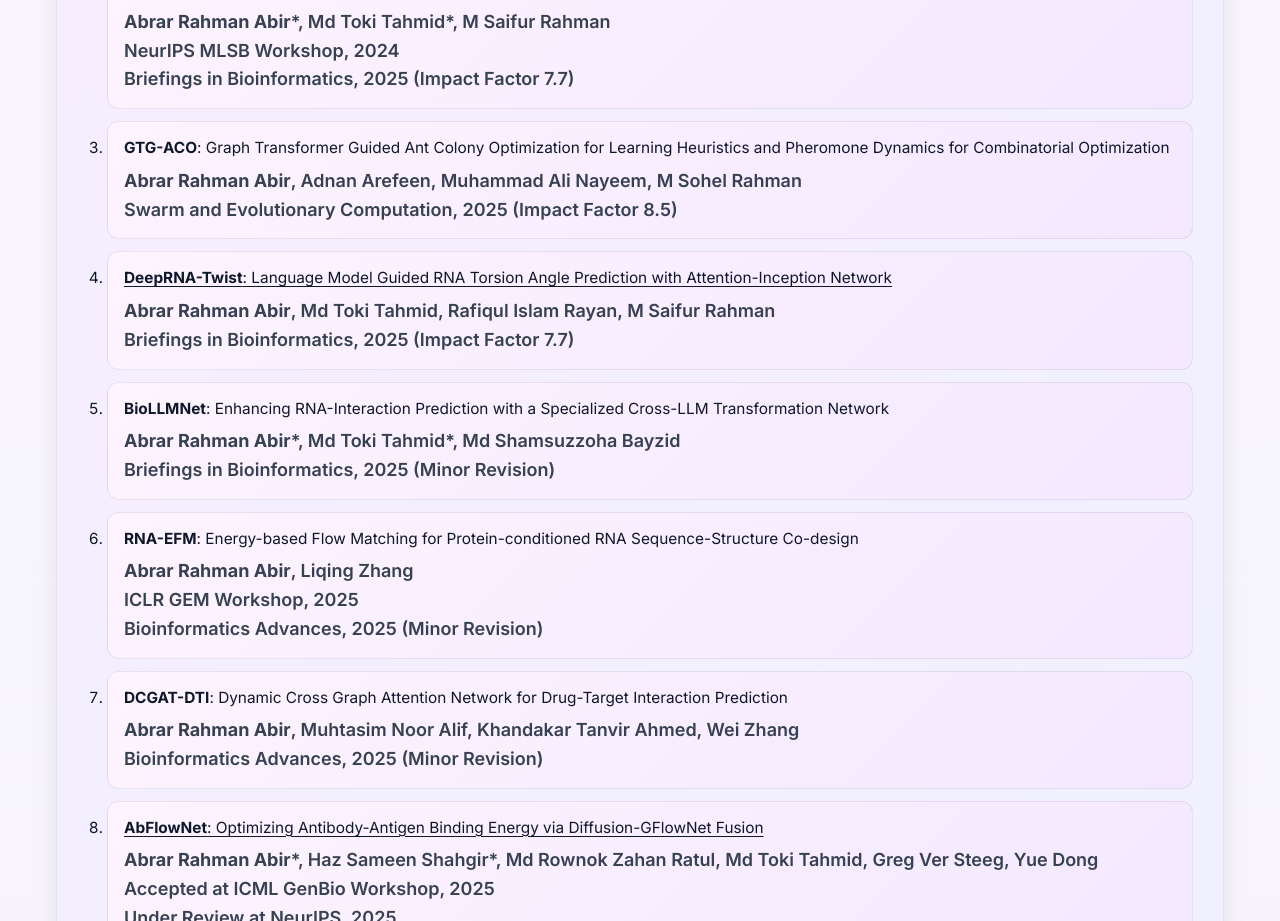
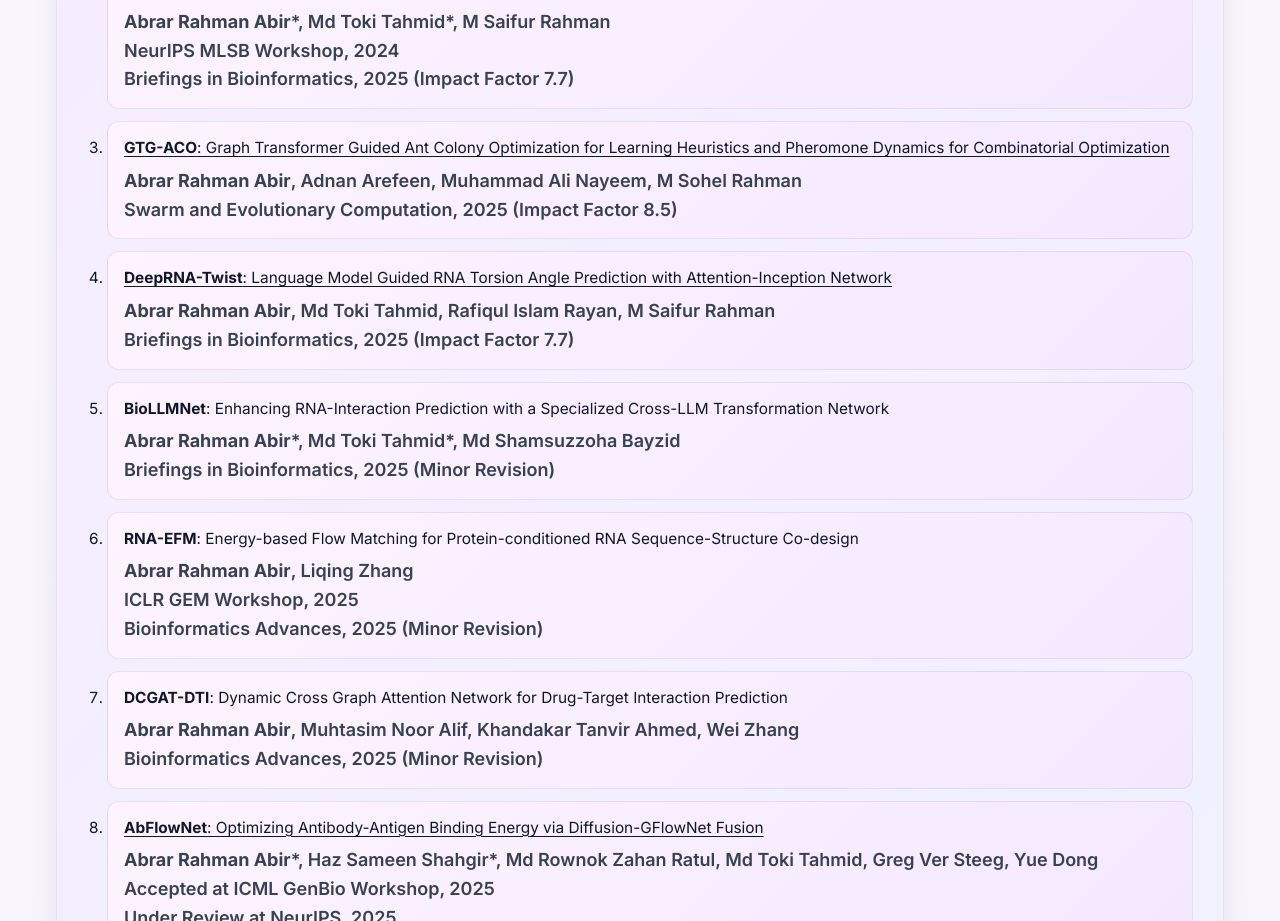
Before and after one commit to abrarrahmanabir/abrarrahmanabir.github.io, a plain HTML site: page index.html in a window 1280 px wide. Shown: the part 1200-2121 px from the top of the page. Drawn offline with Linux system fonts and the light colour scheme.

Commit message:
Update index.html

```diff
--- a/index.html
+++ b/index.html
@@ -144,12 +144,15 @@
 
 
 <li>
+  <a class="paper-link" href="https://www.sciencedirect.com/science/article/pii/S2210650225003049" target="_blank" rel="noopener">
     <b>GTG-ACO</b>: Graph Transformer Guided Ant Colony Optimization for Learning Heuristics and Pheromone Dynamics for Combinatorial Optimization
+  </a>
   <span class="meta">
     <b>Abrar Rahman Abir</b>, Adnan Arefeen, Muhammad Ali Nayeem, M Sohel Rahman <br>
     Swarm and Evolutionary Computation, 2025 (Impact Factor 8.5)
   </span>
 </li>
+
 
     <li>
       <a class="paper-link" href="https://academic.oup.com/bib/article/26/3/bbaf199/8124238" target="_blank" rel="noopener">
```
Lines whose indentation alone changed are shown as unchanged.
